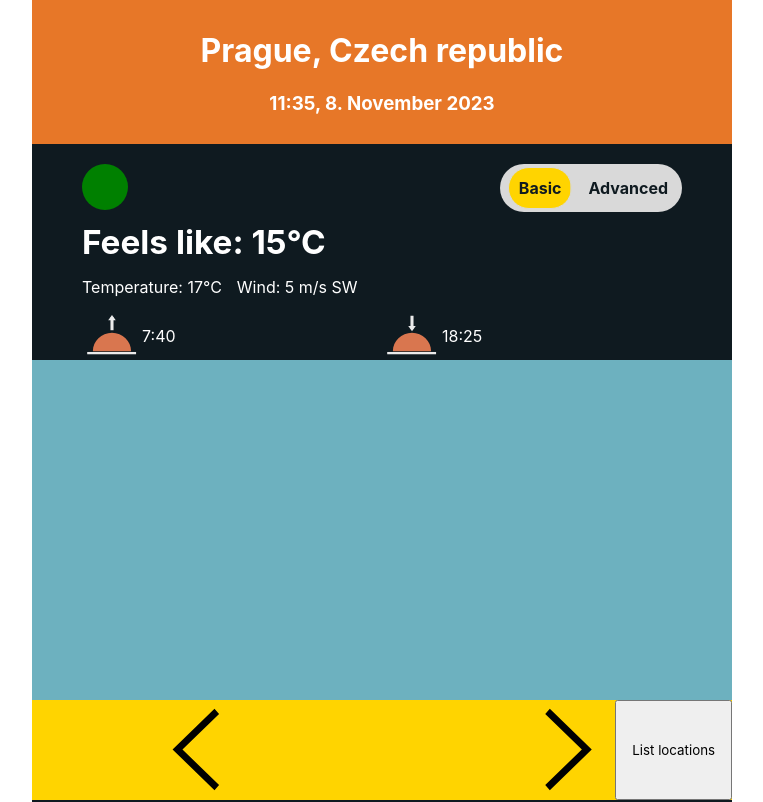
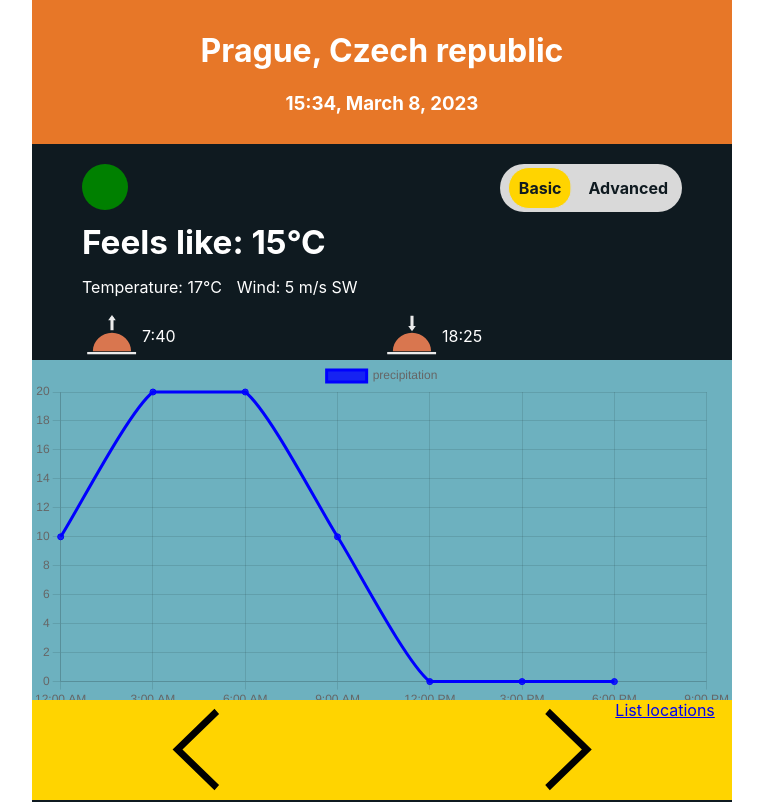
Before and after one commit to Leo963/CTU-KAJ, a React (Vite) app: page / in a window 1280 px wide. Shown: the top 802 px of the page, without its empty margins (258-1021 px from the left). Built offline with nearby package versions, Linux system fonts and the light colour scheme.

Commit message:
better params and graph

```diff
--- a/package.json
+++ b/package.json
@@ -9,7 +9,9 @@
     "preview": "vite preview"
   },
   "dependencies": {
+    "chart.js": "^4.2.1",
     "react": "^18.2.0",
+    "react-chartjs-2": "^5.2.0",
     "react-dom": "^18.2.0",
     "react-router-dom": "^6.8.2"
   },
--- a/src/components/Core.jsx
+++ b/src/components/Core.jsx
@@ -4,12 +4,12 @@ import TopInfo from "./TopInfo.jsx";
 import DailyForecast from "./DailyForecast.jsx";
 import HourlyForecast from "./HourlyForecast.jsx";
 
-export default function Core(props) {
+export default function Core({feelsLike, mainInfo}) {
     return (
         <article>
             <StatusBar/>
-            <h2>Feels like: {props.feelsLike}°C</h2>
-            <TopInfo mainInfo={props.mainInfo}/>
+            <h2>Feels like: {feelsLike}°C</h2>
+            <TopInfo mainInfo={mainInfo}/>
             <HourlyForecast />
             <DailyForecast />
         </article>
--- a/src/components/Footer.jsx
+++ b/src/components/Footer.jsx
@@ -1,4 +1,5 @@
 import React from "react";
+import {Link} from "react-router-dom";
 
 export default function Footer() {
     return (
@@ -9,7 +10,7 @@ export default function Footer() {
                 <div id="locations"></div>
                 <img src="src/assets/right-arrow.svg" id="next"/>
             </section>
-            <button>List locations</button>
+            <Link to={"/locations"}>List locations</Link>
         </nav>
         )
 }
--- a/src/components/Header.jsx
+++ b/src/components/Header.jsx
@@ -1,10 +1,10 @@
 import React from "react";
 
-export default function Header() {
+export default function Header({location, date, time}) {
     return (
         <header>
-            <h1 id="Location">Prague, Czech republic</h1>
-            <h3 id="dateAndTime">11:35, 8. November 2023</h3>
+            <h1 id="Location">{location}</h1>
+            <h3 id="dateAndTime">{time}, {date}</h3>
         </header>
     );
 }
--- /dev/null
+++ b/src/components/ListItem.jsx
@@ -0,0 +1,14 @@
+import React from "react";
+
+export default function ListItem({img, name}) {
+	return (
+		<li>
+			<div id="location-image">
+				<img src={img} alt="Location Image"/>
+			</div>
+			<div id="location-info">
+				<h2>{name}</h2>
+			</div>
+		</li>
+	);
+}
--- /dev/null
+++ b/src/components/LocationsList.jsx
@@ -0,0 +1,9 @@
+import React from 'react';
+import ListItem from "./ListItem.jsx";
+export default function LocationsList() {
+	return (
+		<ul>
+			<ListItem />
+		</ul>
+	);
+}
--- a/src/components/TopInfo.jsx
+++ b/src/components/TopInfo.jsx
@@ -1,10 +1,10 @@
 import React from 'react'
-export default function TopInfo(props) {
+export default function TopInfo({mainInfo}) {
     return (
         <section id="top-info">
             <div id="extra">
-                <p>Temperature: {props.mainInfo.temperature}°C</p>
-                <p>Wind: {props.mainInfo.windSpeed} m/s SW</p>
+                <p>Temperature: {mainInfo.temperature}°C</p>
+                <p>Wind: {mainInfo.windSpeed} m/s SW</p>
             </div>
             <div id="sun">
                 <span id="rise"><img src="src/assets/Sunrise.svg" alt="sunrise icon"/>7:40</span>
--- a/src/components/WeatherGraph.jsx
+++ b/src/components/WeatherGraph.jsx
@@ -1,6 +1,50 @@
 import React from "react";
+import {
+	Chart as ChartJS,
+	CategoryScale,
+	LinearScale,
+	PointElement,
+	LineElement,
+	Title,
+	Tooltip,
+	Legend,
+} from 'chart.js';
+import { Line } from 'react-chartjs-2';
+
+ChartJS.register(
+	CategoryScale,
+	LinearScale,
+	PointElement,
+	LineElement,
+	Title,
+	Tooltip,
+	Legend,
+)
+
 export default function WeatherGraph() {
-    return (
-        <div id="graph"></div>
+	let data = {
+		labels: ["12:00 AM", "3:00 AM", "6:00 AM", "9:00 AM", "12:00 PM", "3:00 PM", "6:00 PM", "9:00 PM"],
+		datasets: [
+			{
+				label: "precipitation",
+				data: [10, 20, 20, 10, 0, 0, 0],
+				borderColor: "rgba(0, 0, 255, 1)",
+				backgroundColor: "rgba(0, 0, 255, 0.8)",
+				fill: {
+					target: "start",
+					below: "rgba(0, 0, 255, 0.8)",
+				},
+				tension: 0.2,
+			}]
+
+	};
+	let options = {
+		options: {
+			bezierCurve: true,
+			legend: false
+		}
+	};
+	return (
+        <Line data={data} options={options} />
     )
 }
--- a/src/pages/Home.jsx
+++ b/src/pages/Home.jsx
@@ -11,10 +11,24 @@ let weather = {
 		windSpeed: 5
 	}
 }
+
+const options = {
+	year: "numeric",
+	month: "long",
+	day: "numeric"
+};
+
+const timeOptions = {
+	hour: "numeric",
+	minute: "numeric",
+	hour12: false
+}
+
+const locale = navigator.language;
 export default function HomePage() {
 	return (
 		<div id="wrapper">
-			<Header/>
+			<Header location={"Prague, Czech republic"} time={new Intl.DateTimeFormat(locale, timeOptions).format(new Date())} date={new Intl.DateTimeFormat(locale, options).format(new Date())}/>
 			<Core mainInfo={weather.mainInfo} feelsLike={weather.feelsLike}/>
 			<Footer/>
 		</div>
--- a/src/pages/Locations.jsx
+++ b/src/pages/Locations.jsx
@@ -1,8 +1,10 @@
 import React from "react";
+import LocationsList from "../components/LocationsList.jsx";
+
 export default function Locations() {
     return (
-        <>
-            <p>This is your awesome User Profile page</p>
-        </>
+        <div id="wrapper">
+            <LocationsList />
+        </div>
     );
 }
```
Also changed, not shown: 1 other file (tests, documents, lock files or other folders).
